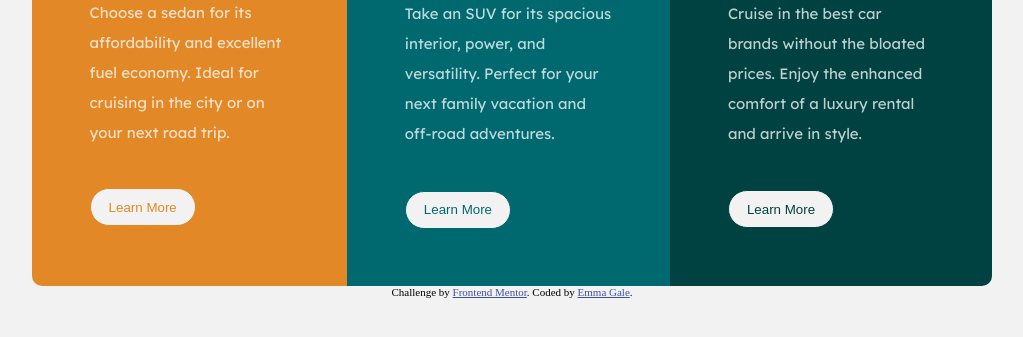
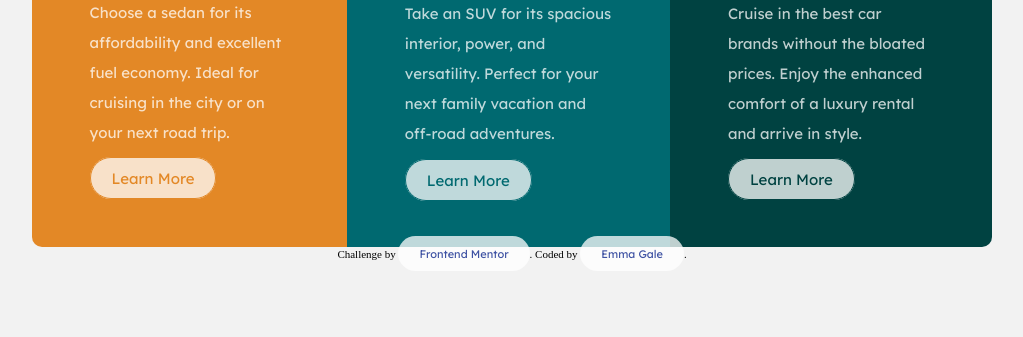
Before and after one commit to emjogale/3-column-preview-card, a plain HTML site: page index.html in a window 1280 px wide. Shown: the part 331-668 px from the top of the page, without its empty margins (128-1151 px from the left). Drawn offline with Linux system fonts and the light colour scheme.

Commit message:
remove buttons from links

```diff
--- a/index.html
+++ b/index.html
@@ -26,14 +26,14 @@
 							data="./images/icon-sedans.svg"
 							width="80"
 							height="80"
-							type="sedan car"
+							type=""
 						></object>
 						<h1>SEDANS</h1>
 						<p>
 							Choose a sedan for its affordability and excellent fuel economy.
 							Ideal for cruising in the city or on your next road trip.
 						</p>
-						<a href="#"><button>Learn More</button></a>
+						<a href="#">Learn More</a>
 					</div>
 				</article>
 
@@ -43,14 +43,14 @@
 							data="./images/icon-suvs.svg"
 							width="80"
 							height="80"
-							type="suv car"
+							type=""
 						></object>
 						<h1>SUVS</h1>
 						<p>
 							Take an SUV for its spacious interior, power, and versatility.
 							Perfect for your next family vacation and off-road adventures.
 						</p>
-						<a href=""><button>Learn More</button></a>
+						<a href="">Learn More</a>
 					</div>
 				</article>
 
@@ -60,14 +60,14 @@
 							data="./images/icon-luxury.svg"
 							width="80"
 							height="80"
-							type="luxury car"
+							type=""
 						></object>
 						<h1>LUXURY</h1>
 						<p>
 							Cruise in the best car brands without the bloated prices. Enjoy
 							the enhanced comfort of a luxury rental and arrive in style.
 						</p>
-						<a href="#"><button>Learn More</button></a>
+						<a href="#">Learn More</a>
 					</div>
 				</article>
 			</div>
--- a/style.css
+++ b/style.css
@@ -52,13 +52,17 @@ p {
 
 button {
 	padding: 0.7rem 1.2rem;
-	border-radius: 60px;
+
 	margin-top: 10%;
-	border: none;
 }
 
-button:hover {
-	cursor: pointer;
+a {
+	text-decoration: none;
+	padding: 0.7rem 1.4rem;
+	border-radius: 60px;
+	background-color: hsla(0, 0%, 100%, 0.75);
+	border: none;
+	font-family: "Lexend Deca", sans-serif;
 }
 
 /* individual card styles */
@@ -66,11 +70,11 @@ button:hover {
 .sedan {
 	background-color: hsl(31, 77%, 52%);
 }
-.sedan button {
+.sedan a {
 	color: hsl(31, 77%, 52%);
 	border: 1px solid hsl(31, 77%, 52%);
 }
-.sedan button:hover {
+.sedan a:hover {
 	color: hsla(0, 0%, 100%, 0.75);
 	background-color: hsl(31, 77%, 52%);
 	border: 1px solid hsla(0, 0%, 100%, 0.75);
@@ -80,11 +84,11 @@ button:hover {
 .suv {
 	background-color: hsl(184, 100%, 22%);
 }
-.suv button {
+.suv a {
 	color: hsl(184, 100%, 22%);
 	border: 1px solid hsl(184, 100%, 22%);
 }
-.suv button:hover {
+.suv a:hover {
 	color: hsla(0, 0%, 100%, 0.75);
 	background-color: hsl(184, 100%, 22%);
 	border: 1px solid hsla(0, 0%, 100%, 0.75);
@@ -94,12 +98,12 @@ button:hover {
 .luxury {
 	background-color: hsl(179, 100%, 13%);
 }
-.luxury button {
+.luxury a {
 	color: hsl(179, 100%, 13%);
 	border: 1px solid hsl(179, 100%, 13%);
 }
 
-.luxury button:hover {
+.luxury a:hover {
 	color: hsla(0, 0%, 100%, 0.75);
 	background-color: hsl(179, 100%, 13%);
 	border: 1px solid hsla(0, 0%, 100%, 0.75);
```
